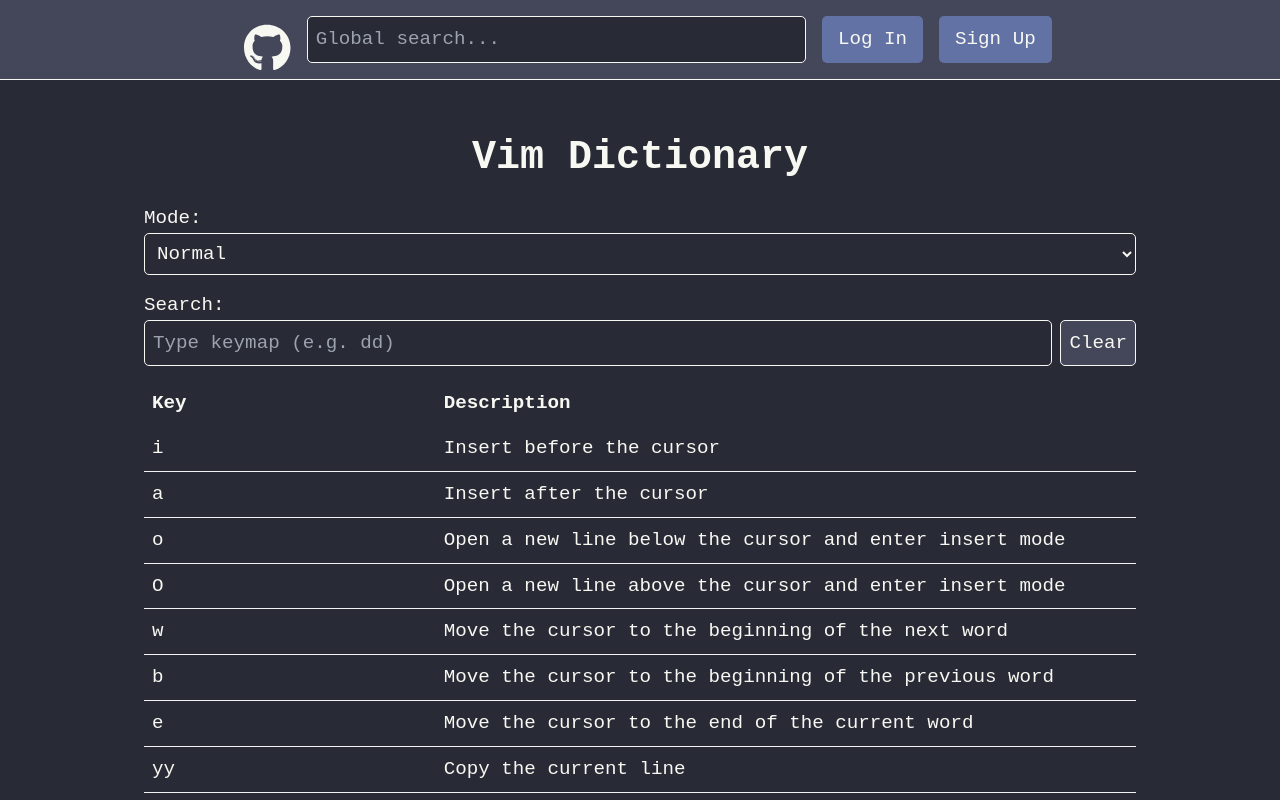
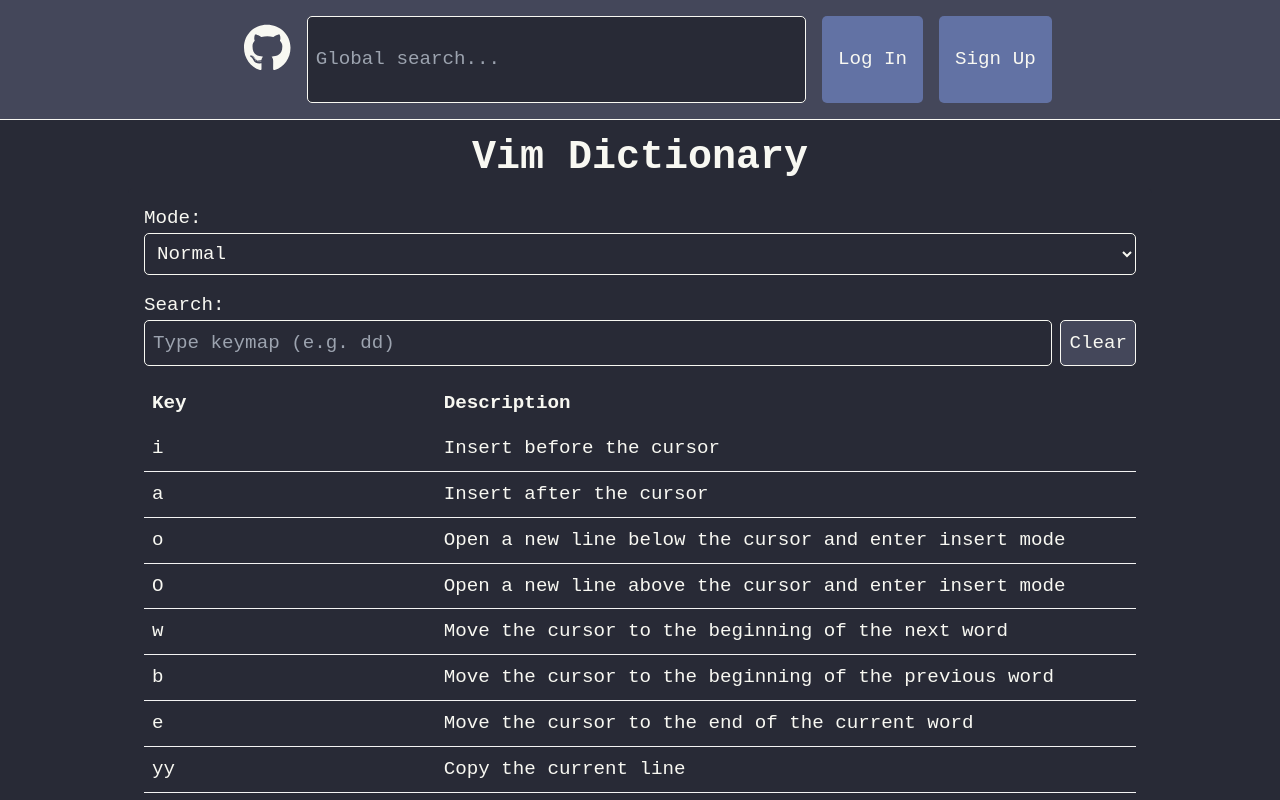
Before and after one commit to force10269/vim-dictionary, a Next.js app in the folder vim-dictionary-frontend/: page / in a window 1280 px wide. Shown: the top 800 px of the page. Built offline with nearby package versions, Linux system fonts and the light colour scheme; no server answers.

Commit message:
chore: Responsive header media queries for different devices

```diff
--- a/vim-dictionary-frontend/src/styles/index.module.ts
+++ b/vim-dictionary-frontend/src/styles/index.module.ts
@@ -31,6 +31,17 @@ export const Header = styled.header`
   position: fixed;
   top: 0;
   z-index: 1000;
+
+  @media(min-width: 768px) and (max-width: 991px) {
+    height: 12%;
+  }
+
+  @media (min-width: 992px) and (max-width: 1199px) {
+    height: 13%;
+  }
+
+  @media (min-width: 1200px) {
+    height: 15%;
 `;
 
 export const AuthButton = styled.button`
```
